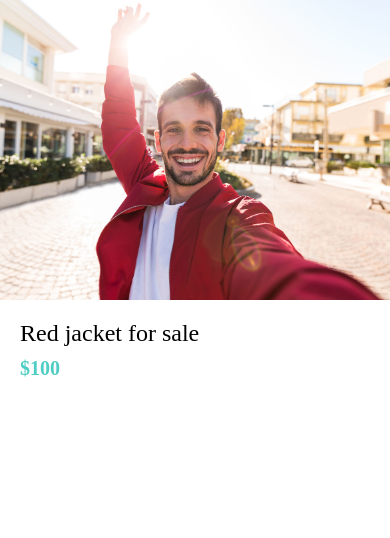
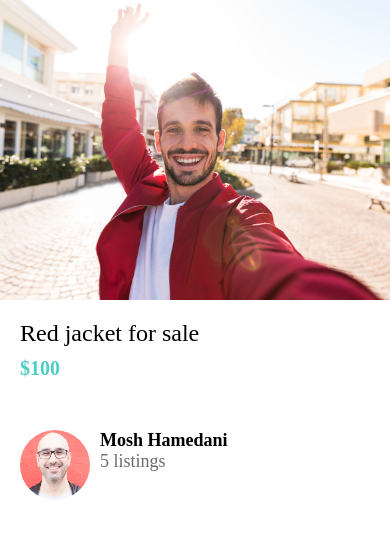
Before and after one commit to sean-slaughter/react-native-tutorial, a React Native app: screen / in a window 390 px wide. Shown: the top 538 px of the page. Built offline with nearby package versions, Linux system fonts and the light colour scheme.

Commit message:
Add ListItem component

```diff
--- /dev/null
+++ b/app/components/ListItem.js
@@ -0,0 +1,35 @@
+import React from 'react';
+import { StyleSheet, View, Image } from 'react-native';
+import colors from '../config/colors';
+import AppText from './AppText';
+
+function ListItem({image, title, subTitle}) {
+    return (
+       <View style={styles.container}>
+           <Image style={styles.image} source={image}/>
+           <View>
+                <AppText style={styles.title}>{title}</AppText>
+                <AppText style={styles.subTitle}>{subTitle}</AppText>
+           </View>
+       </View>
+    );
+}
+const styles = StyleSheet.create({
+    container: {
+        flexDirection: 'row'
+    },
+    image: {
+        width: 70,
+        height: 70,
+        borderRadius: 35,
+        marginRight: 10
+    },
+    title: {
+        fontWeight: "600",
+
+    },
+    subTitle: {
+        color: colors.medium
+    }
+})
+export default ListItem;
--- a/app/config/colors.js
+++ b/app/config/colors.js
@@ -2,5 +2,6 @@
     primary: "#fc5c65",
     secondary: "#4ecdc4",
     black: "black",
-    white: "white"
+    white: "white",
+    medium: "#6e6969"
 }
--- a/app/screens/ListingDetailsScreen.js
+++ b/app/screens/ListingDetailsScreen.js
@@ -1,15 +1,23 @@
-import React from 'react';
-import { View, Image, StyleSheet } from 'react-native';
-import AppText from '../components/AppText';
-import colors from '../config/colors';
+import React from "react";
+import { View, Image, StyleSheet } from "react-native";
+import AppText from "../components/AppText";
+import ListItem from "../components/ListItem";
+import colors from "../config/colors";
 
 function ListingDetailsScreen(props) {
   return (
     <View>
-          <Image style={styles.image} source={require('../assets/jacket.jpg')}/>
+      <Image style={styles.image} source={require("../assets/jacket.jpg")} />
       <View style={styles.detailsContainer}>
         <AppText style={styles.title}>Red jacket for sale</AppText>
         <AppText style={styles.price}>$100</AppText>
+        <View style={styles.userContainer}>
+          <ListItem
+            image={require("../assets/mosh.jpg")}
+            title="Mosh Hamedani"
+            subTitle="5 listings"
+          />
+        </View>
       </View>
     </View>
   );
@@ -17,21 +25,23 @@
 const styles = StyleSheet.create({
   image: {
     width: "100%",
-        height: 300
+    height: 300,
   },
   detailsContainer: {
-        padding: 20
+    padding: 20,
   },
   title: {
     fontSize: 24,
-        fontWeight: '500'
+    fontWeight: "500",
   },
   price: {
     color: colors.secondary,
-        fontWeight: 'bold',
+    fontWeight: "bold",
     fontSize: 20,
-        marginVertical: 10
+    marginVertical: 10,
+  },
+  userContainer: {
+      marginVertical: 40
   }
-
-})
+});
 export default ListingDetailsScreen;
```
Also changed, not shown: app/assets/mosh.jpg (added). Lines whose indentation alone changed are shown as unchanged.
